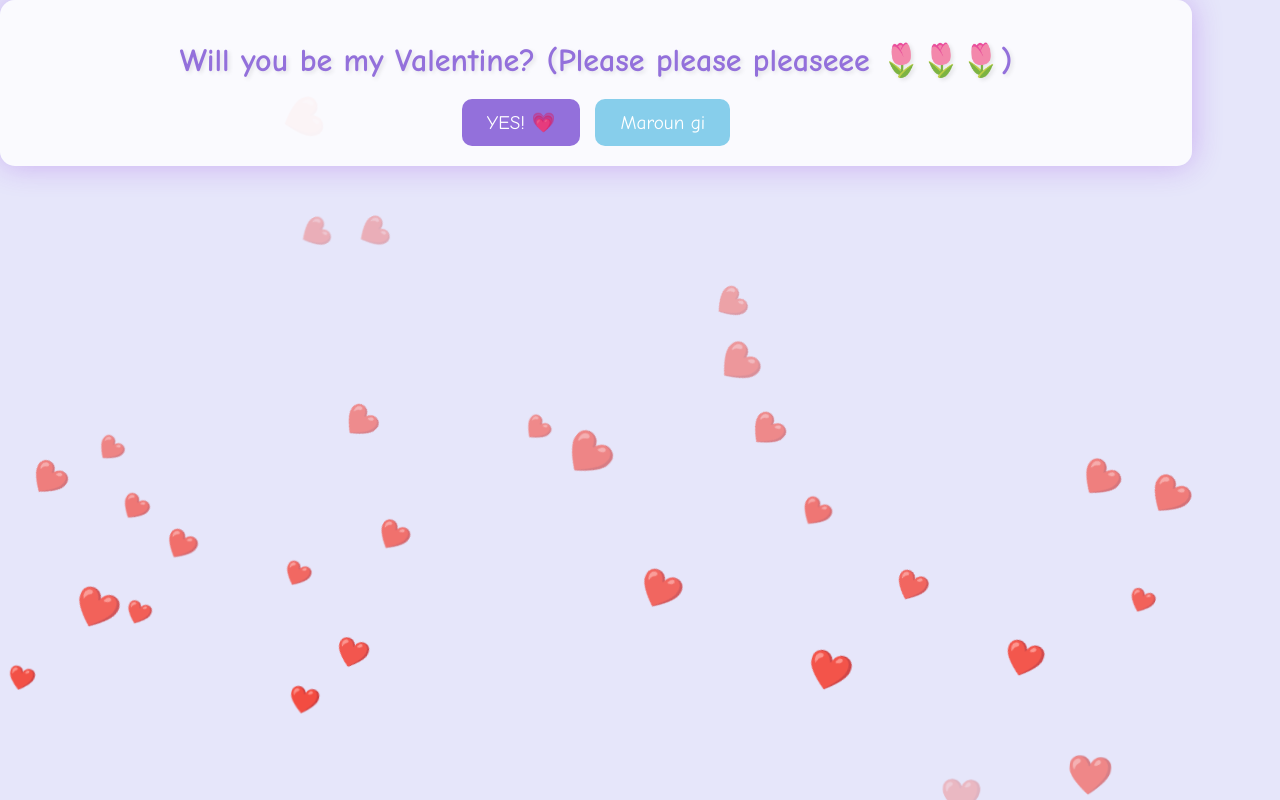
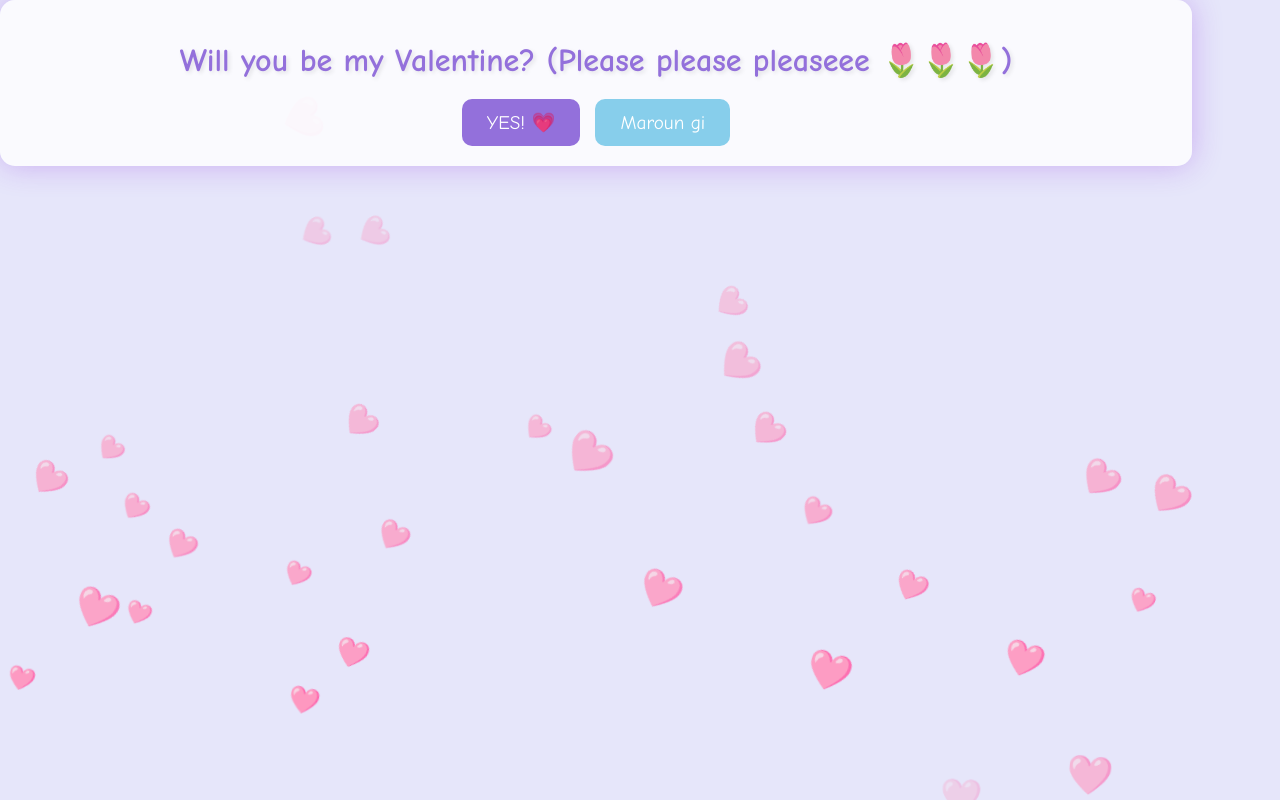
Before and after one commit to ramday/blinkblink, a plain HTML site: page index.html in a window 1280 px wide. Drawn offline with Linux system fonts and the light colour scheme.

Commit message:
Update index.html

```diff
--- a/index.html
+++ b/index.html
@@ -194,7 +194,7 @@
       for (let i = 0; i < 30; i++) {
         const heart = document.createElement('div');
         heart.classList.add('heart');
-        heart.textContent = '❤️';
+        heart.textContent = '🩷';
         heart.style.left = Math.random() * 100 + 'vw';
         heart.style.fontSize = (Math.random() * 20 + 20) + 'px';
         heart.style.animationDuration = (Math.random() * 5 + 5) + 's';
```
